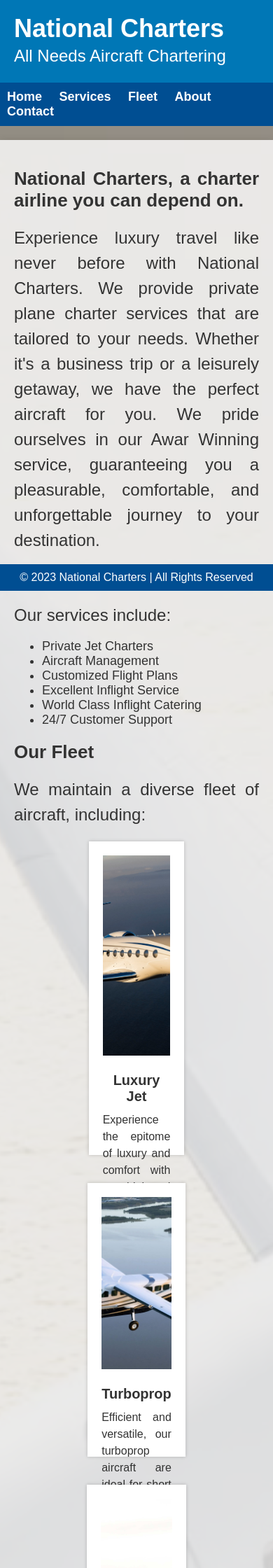
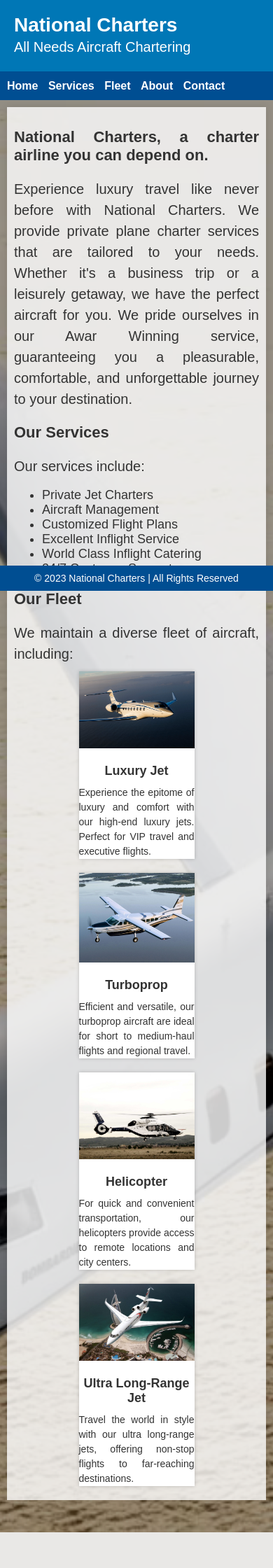
Before and after one commit to p1xlb/p1xlb.github.io, a PHP site: page / in a window 390 px wide. Shown: the top 2240 px of the page at 70% size. After the commit the page ends 2189 px from the top, so only its background shows below. Run offline with PHP 8.4, Linux system fonts and the light colour scheme.

Commit message:
Add files via upload

```diff
--- a/POSTTEST2/about.html
+++ b/POSTTEST2/about.html
@@ -36,8 +36,6 @@
             <p>Muhammad Nizam Belva</p>
             <p>2209106081</p>
             <p>Pemrograman Web B2</p>
-            <!-- <p><strong>Occupation:</strong> Web Developer</p>
-            <p><strong>Hobbies:</strong> Travel, Photography, Coding</p> -->
         </div>
     </div>
 
--- a/POSTTEST2/style.css
+++ b/POSTTEST2/style.css
@@ -9,9 +9,9 @@ body{
     background-color: #f0f0f0;
     color: #333;
     margin: 0; /* Remove default margin */
-    background-image: url('bombardier-global-7500.jpg'); /* Replace 'your-background-image.jpg' with the actual path to your background image */
-    background-size: cover; /* Make the background image cover the entire viewport */
-    background-repeat: no-repeat; /* Prevent the background image from repeating */
+    background-image: url('bombardier-global-7500.jpg');
+    background-size: cover;
+    background-repeat: no-repeat;
     background-position: 25%, 75%;
     backdrop-filter: brightness(0.6);
 }
@@ -87,22 +87,21 @@ p {
 .card-container {
     display: flex;
     flex-wrap: wrap;
-    justify-content: center; /* Center align the cards horizontally */
+    justify-content: center;
 }
 
 .card {
-    flex-basis: calc(33.33% - 20px); /* Adjust the width to fit three cards with spacing */
-    padding: 20px;
+    flex-basis: calc(33.33% - 20px);
     background-color: #fff;
     box-shadow: 0 0 5px rgba(0, 0, 0, 0.2);
-    margin: 20px; /* Add margin to space the cards evenly */
+    margin: 20px;
     text-align: center;
 }
 
 .card img {
-    width: 100%; /* Set a fixed width for all images */
-    height: 70%; /* Set a fixed height for all images (adjust as needed) */
-    object-fit: cover; /* Maintain aspect ratio and cover the image area */
+    width: 100%;
+    height: 70%;
+    object-fit: cover;
 }
 
 .card h3 {
@@ -124,3 +123,42 @@ footer {
     position: sticky;
     bottom: 0;
 }
+
+/* Mobile */
+@media screen and (max-width: 768px) {
+        header h1 {
+            font-size: 28px;
+        }
+        nav ul li {
+            margin-right: 10px;
+        }
+        nav a {
+            font-size: 16px;
+        }
+        .container {
+            margin: 10px;
+            padding: 10px;
+        }
+        h2 {
+            font-size: 22px;
+        }
+        p {
+            font-size: 20px;
+        }
+        .card {
+            flex-basis: calc(50% - 10px);
+            margin: 10px;
+        }
+        .card img {
+            height: auto;
+        }
+        .card h3 {
+            font-size: 18px;
+        }
+        .card p {
+            font-size: 14px;
+        }
+        footer {
+            font-size: 14px;
+        }
+    }
```
Also changed, not shown: POSTTEST2/about_style.css (+49 -8 lines).
